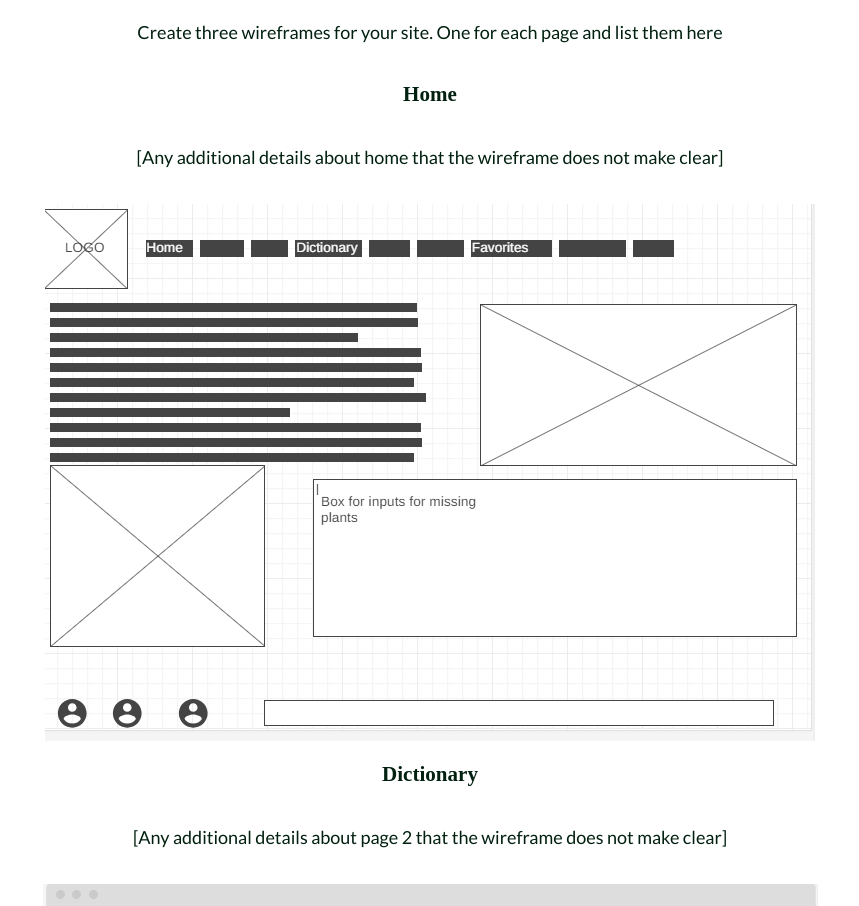
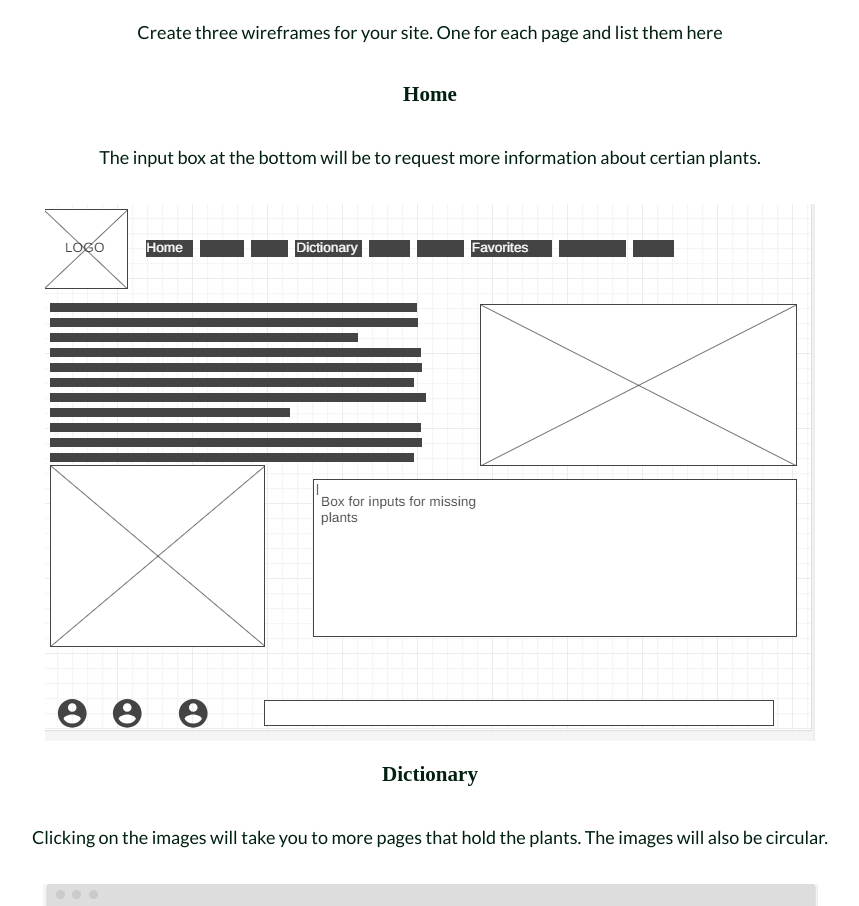
Before and after one commit to Tennley5/WDD130, a plain HTML site: page plantdictionary/site_plan.html in a window 1280 px wide. Shown: the part 7678-8584 px from the top of the page, without its empty margins (210-1069 px from the left). Drawn offline with Linux system fonts and the light colour scheme; a web font is replaced by a local one.

Commit message:
more info

```diff
--- a/plantdictionary/site_plan.html
+++ b/plantdictionary/site_plan.html
@@ -163,19 +163,19 @@
 
       <h3>Home</h3>
       <p>
-        [Any additional details about home that the wireframe does not make clear]
+        The input box at the bottom will be to request more information about certian plants.
       </p>
       <img src="homepagewireframe.png" alt="home page wireframe">
 
       <h3>Dictionary</h3>
       <p>
-        [Any additional details about page 2 that the wireframe does not make clear]
+        Clicking on the images will take you to more pages that hold the plants. The images will also be circular.
       </p>
       <img src="dictionarywireframe.png" alt="page 2 wireframe">
 
       <h3>Favorites</h3>
       <p>
-        [Any additional details about page 3 that the wireframe does not make clear]
+        You will be able to scroll up and down and there will be a search bar.
       </p>
       <img src="favoriteswireframe.png" alt="page 3 wireframe">
     </main>
```
